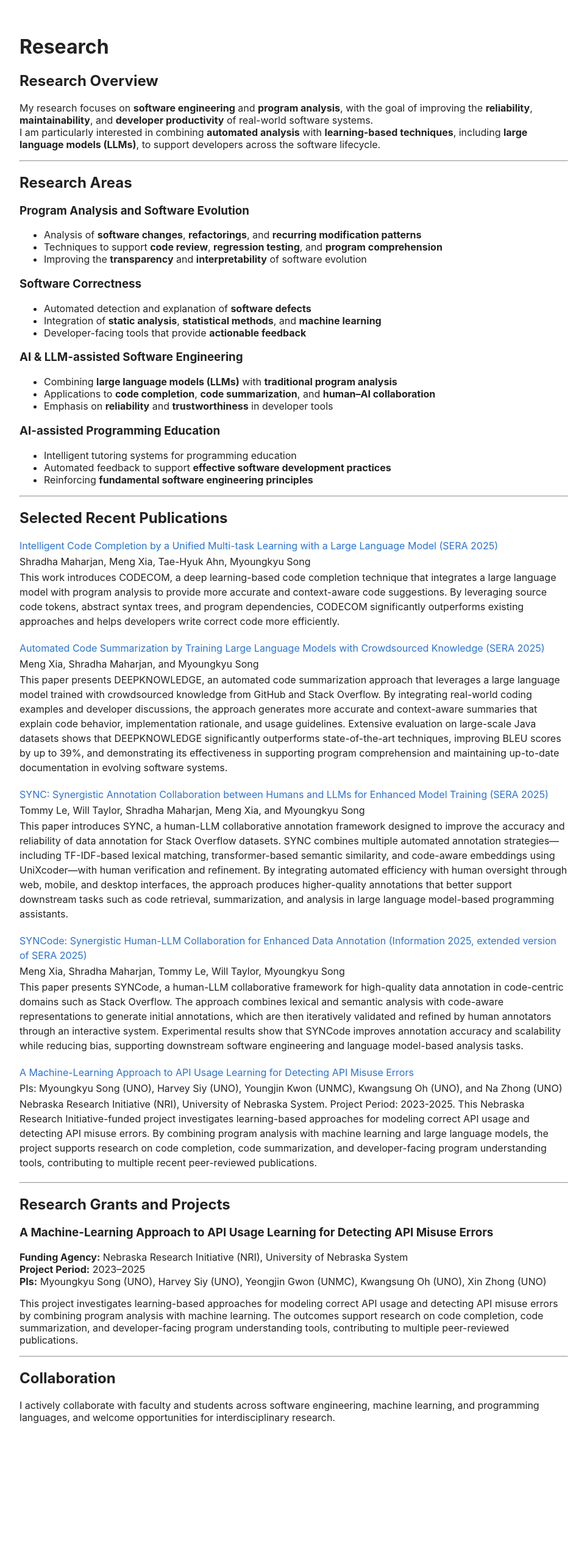
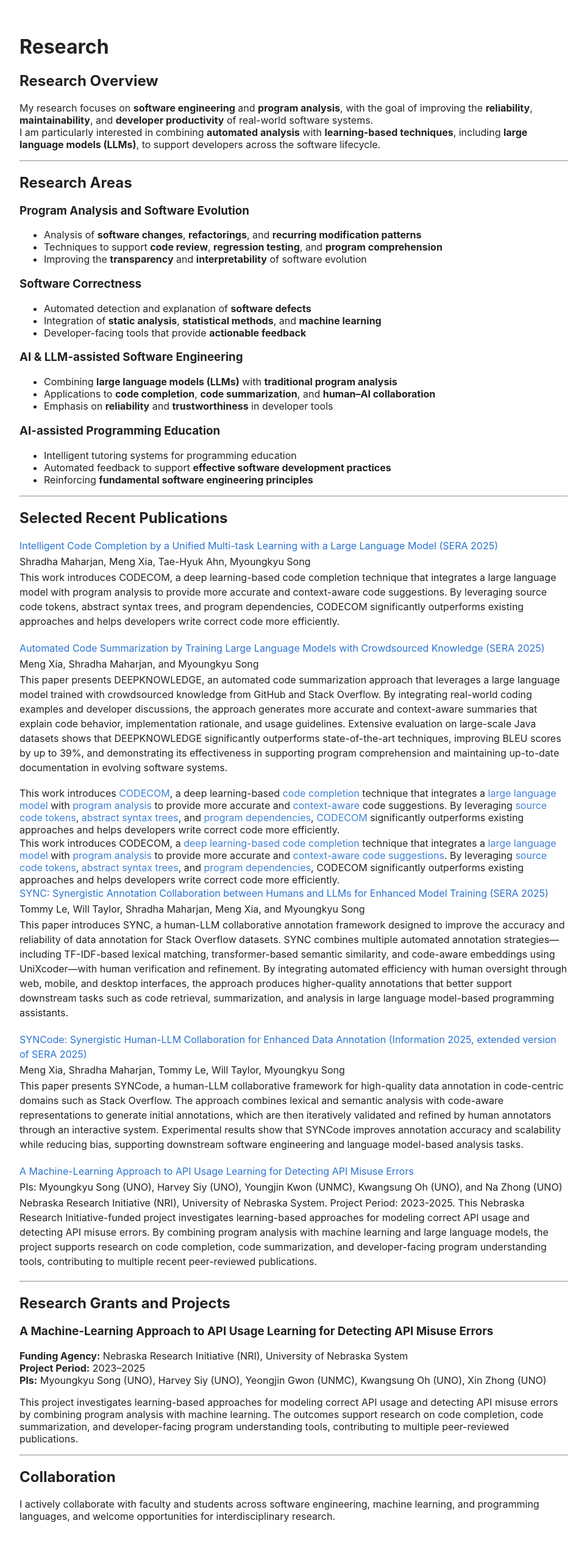
Before and after one commit to unose/unose.github.io, a Jekyll site: the page built from research.md, in a window 1280 px wide. Shown: the whole page at 61% size, without its empty margins (158-1121 px from the left). Built offline with Jekyll 4.4.1, drawn with Linux system fonts in a browser that asks for light colours; before the commit the page ends 2387 px from its top, so only the background shows below that.

Commit message:
2026-01-01 01:05
Updated

```diff
--- a/_layouts/default.html
+++ b/_layouts/default.html
@@ -42,6 +42,11 @@
       margin: 2px 0 0 0;
     }
 
+    .pub-summary .highlight {
+      color: #2c73d2;
+      opacity: 0.9;
+    }
+
   </style>
 </head>
 <body>
--- a/research.md
+++ b/research.md
@@ -67,6 +67,23 @@
 </div>
 </div>
 
+<div class="pub-summary">
+  This work introduces <span class="highlight">CODECOM</span>, a deep learning-based
+  <span class="highlight">code completion</span> technique that integrates a
+  <span class="highlight">large language model</span> with
+  <span class="highlight">program analysis</span> to provide more accurate and
+  <span class="highlight">context-aware</span> code suggestions.
+  By leveraging <span class="highlight">source code tokens</span>,
+  <span class="highlight">abstract syntax trees</span>, and
+  <span class="highlight">program dependencies</span>,
+  <span class="highlight">CODECOM</span> significantly outperforms existing approaches
+  and helps developers write correct code more efficiently.
+</div>
+
+<div class="pub-summary">
+This work introduces CODECOM, a <span class="highlight">deep learning-based code completion</span> technique that integrates a <span class="highlight">large language model</span> with <span class="highlight">program analysis</span> to provide more accurate and <span class="highlight">context-aware code suggestions</span>. By leveraging <span class="highlight">source code tokens</span>, <span class="highlight">abstract syntax trees</span>, and <span class="highlight">program dependencies</span>, CODECOM significantly outperforms existing approaches and helps developers write correct code more efficiently.
+</div>
+
 <div class="pub-item">
 <div class="pub-title">
 SYNC: Synergistic Annotation Collaboration between Humans and LLMs for Enhanced Model Training (SERA 2025)
```
